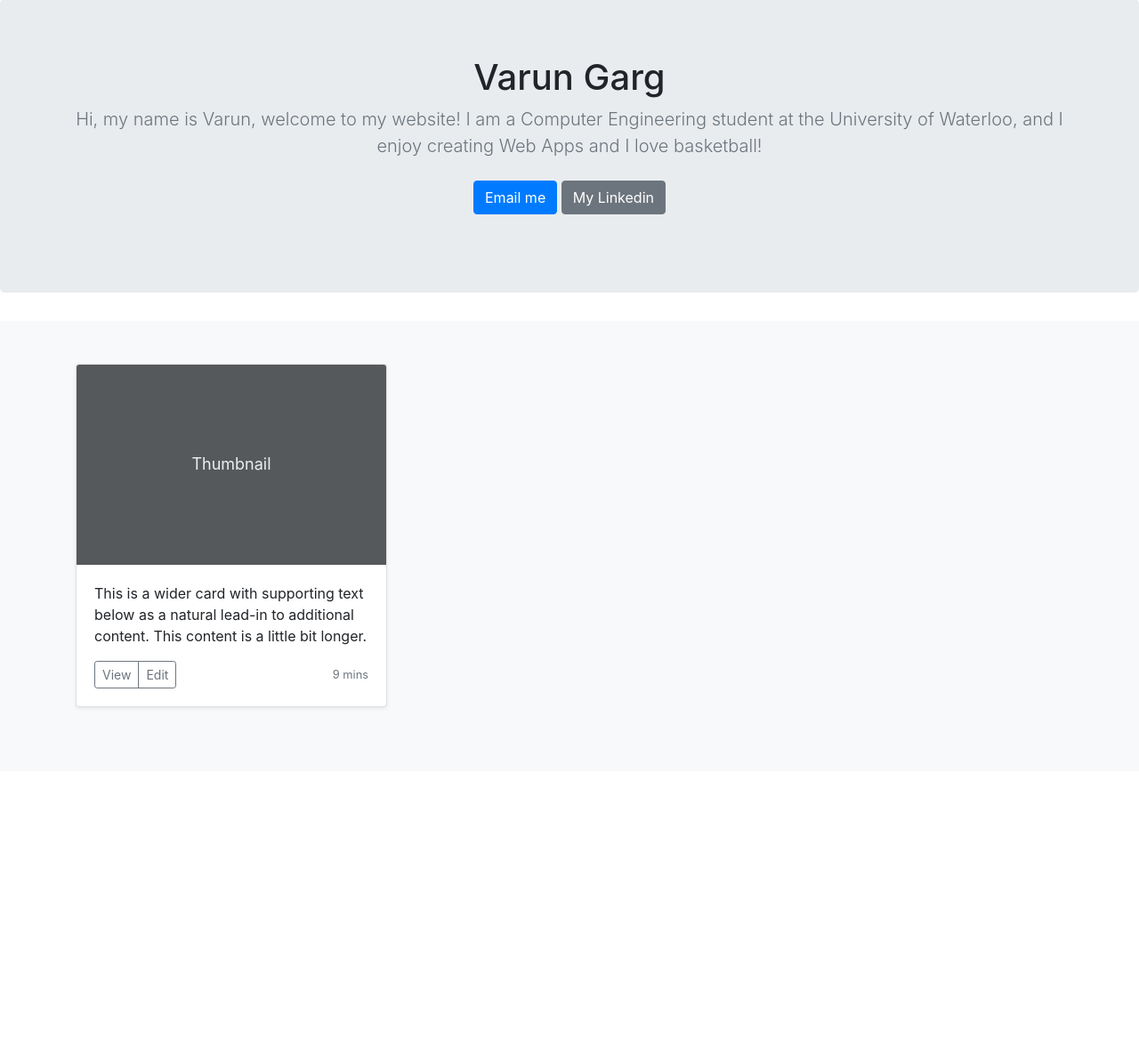
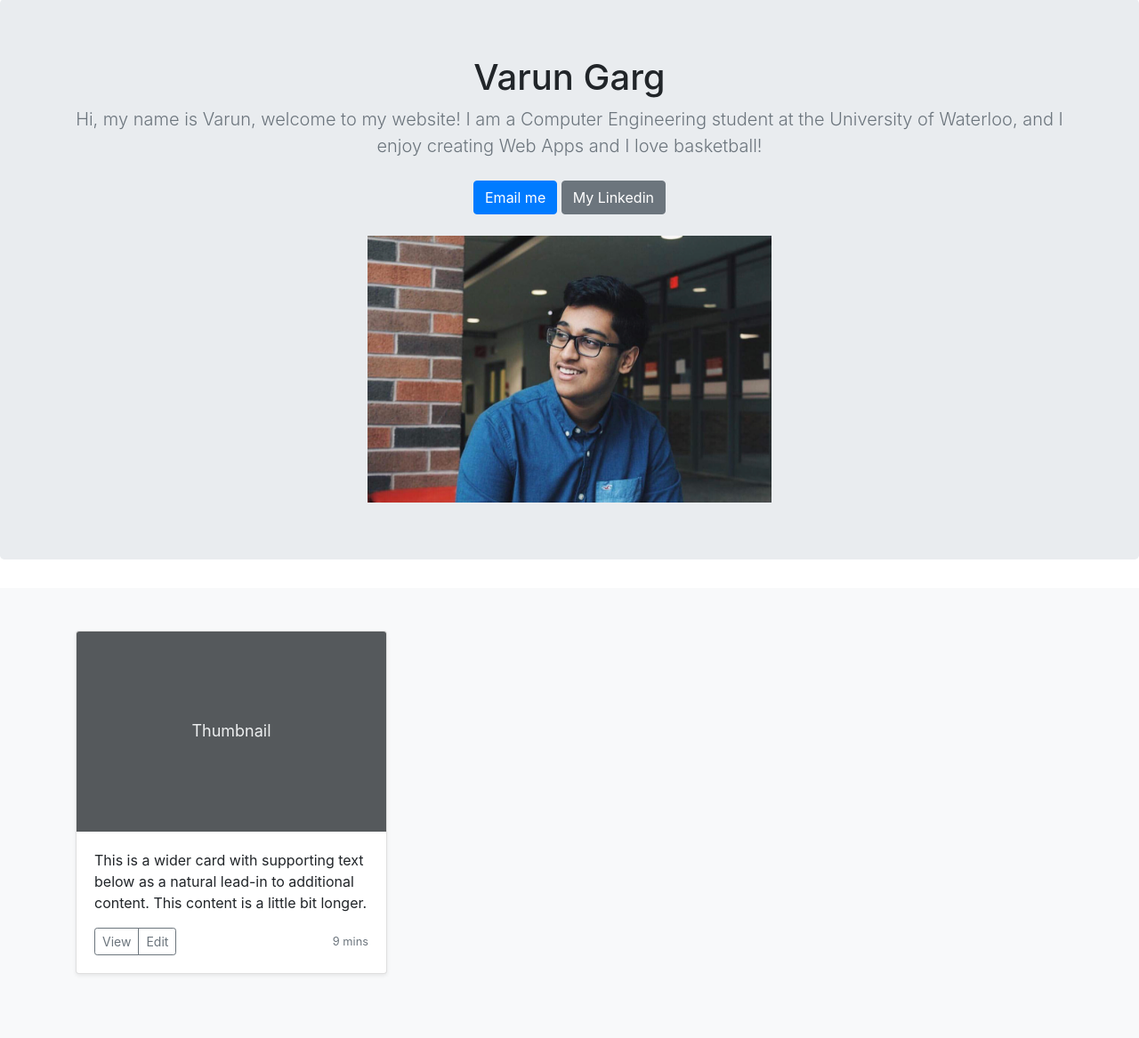
Before and after one commit to varungarg26/Portfolio-Project, a Django app: page / in a window 1280 px wide. Shown: the part 81-1248 px from the top of the page at 89% size. Before the commit the page ends 879 px from the top, so only its background shows below. Run offline with Django 3.2, Linux system fonts and the light colour scheme; data comes from the database, SQL or seed files in the repository; some libraries are stand-ins or nearby versions.

Commit message:
Added static image to home.html

```diff
--- a/jobs/templates/jobs/home.html
+++ b/jobs/templates/jobs/home.html
@@ -7,6 +7,7 @@
 
 <!doctype html>
 <html lang="en">
+{% load static %}
   <head>
     <meta charset="utf-8">
     <meta name="viewport" content="width=device-width, initial-scale=1, shrink-to-fit=no">
@@ -62,6 +63,7 @@
         <a href="mailto:v8garg@uwaterloo.ca" class="btn btn-primary my-2">Email me</a>
         <a href="https://www.linkedin.com/in/varungarg26" class="btn btn-secondary my-2">My Linkedin</a>
       </p>
+        <img src="{% static 'IMG_0012.jpg' %}" height=300></img>
     </div>
   </section>
 
```
